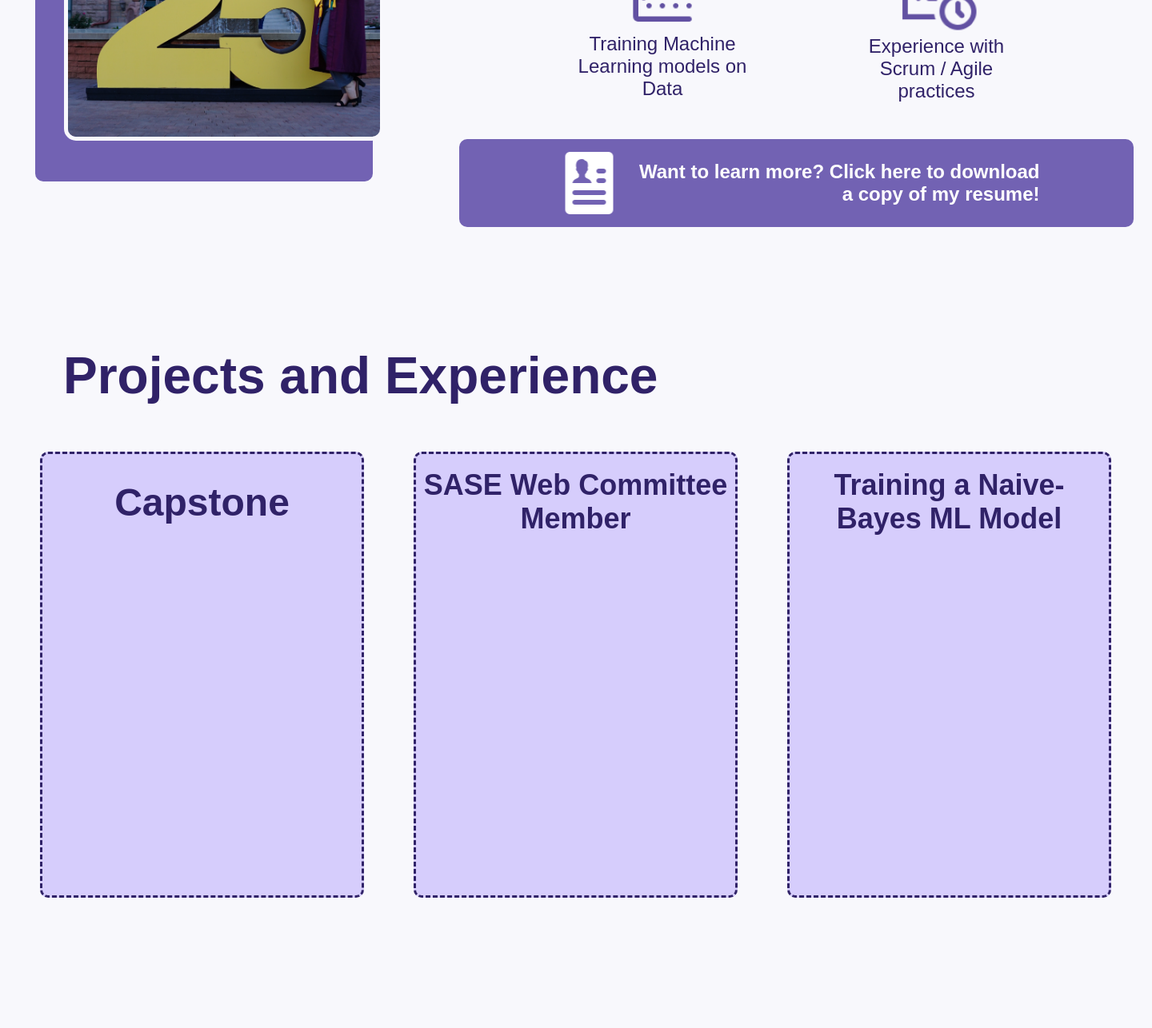
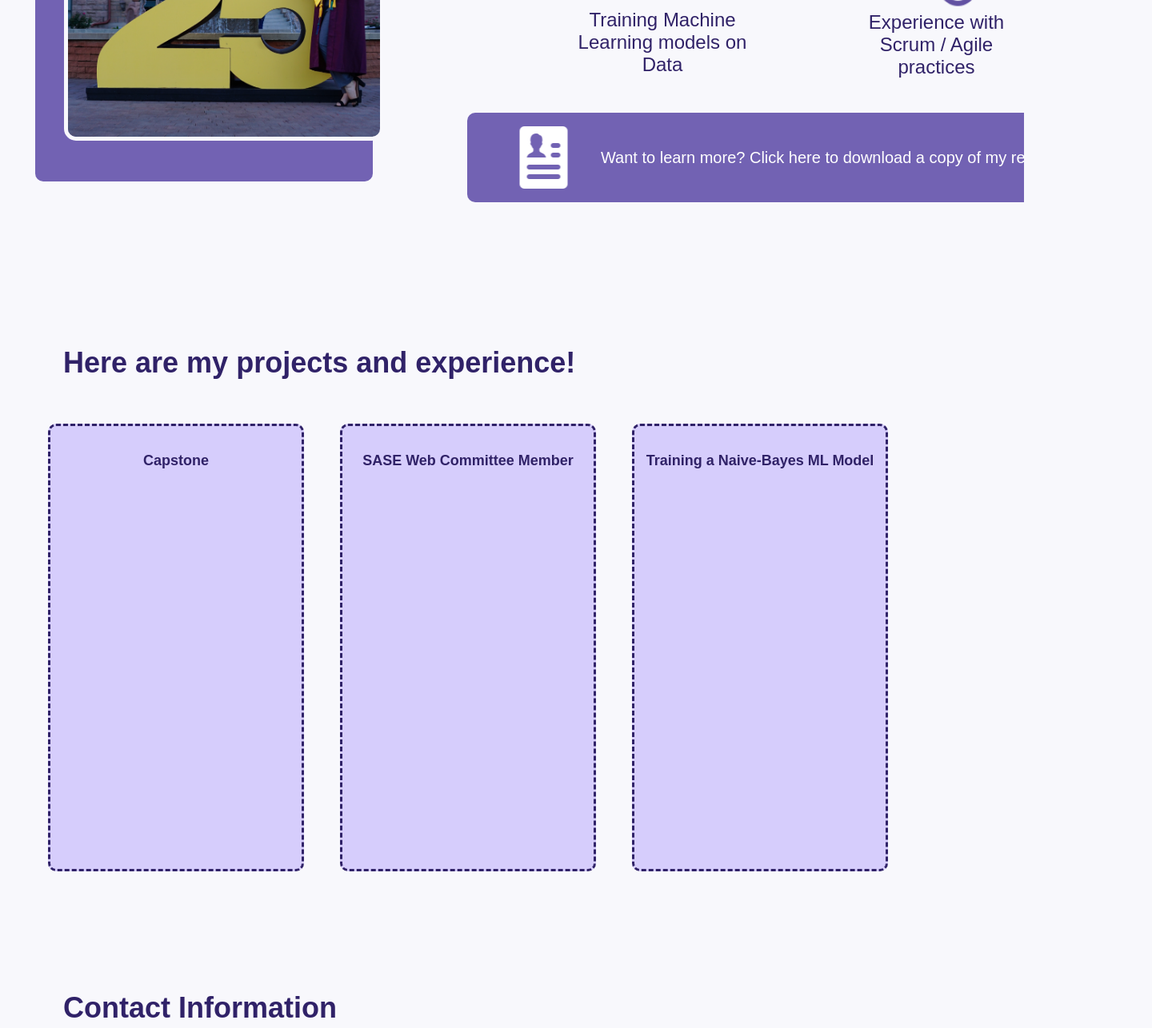
Before and after one commit to MDTea/madeleinne-portfolio, a React (Create React App) app: page / in a window 1280 px wide. Shown: the part 1505-2791 px from the top of the page at 80% size, 1440 px wide, since content can reach past the window. Built offline with nearby package versions, Linux system fonts and the light colour scheme; grey boxes are pictures that could not be loaded.

Commit message:
Fixed some formatting/css

```diff
--- a/src/App.css
+++ b/src/App.css
@@ -10,6 +10,7 @@ body, html, #root {
   background: #f8f8fc;
   font-family: Inter, sans-serif;
 }
+
 .App {
   text-align: center;
   font-family:Inter;
@@ -18,6 +19,31 @@ body, html, #root {
   background: #f8f8fc;
   color:#302268;
 }
+
+.main-text{
+  margin: 10px;
+  font-size: 36px;
+  font-weight: 500;
+}
+.main-text-bold{
+  margin: 10px;
+  font-size: 36px;
+  font-weight: 750;
+}
+
+.main-text-light-bold{
+  margin: 10px;
+  font-size: 26px;
+  color: #7262B3;
+  font-weight: 800;
+}
+
+.content-text{
+  margin: 10px;
+  font-size: 20px;
+  font-weight: 600;
+}
+
 .navbar{
   display: flex;
   flex-direction: row;
@@ -51,7 +77,7 @@ body, html, #root {
 }
 .window{
   background: #f8f8fc;
-  width: 1440px;
+  width: 100vw;
   height: 786px;
   position: absolute;
   left: 0px;
@@ -63,7 +89,7 @@ body, html, #root {
   gap: 0px;
   align-items: flex-start;
   justify-content: flex-start;
-  width: 1440px;
+  width: 100vw;
   position: absolute;
   left: 0px;
   top: 0px;
@@ -110,22 +136,19 @@ body, html, #root {
   top: 200px;
 }
 .my-name-is{
+  font-family: 'Inter-ExtraBold', sans-serif;
+  font-size: 3rem;
   margin: 10px;
   text-align: left;
-  font-size: 36px;
-  font-weight: 1000;
 }
 .ima-sw{
   margin: 10px;
-  font-size: 26px;
   color: #7262B3;
-  font-weight: 800;
+  font-family: 'Inter-ExtraBold', sans-serif;
+  font-size: 2rem;
 }
 .education{
   background: #f8f8fc;
-  /* border-style: solid; */
-  /* border-color: #000000; */
-  /* border-width: 1px; */
   align-self: stretch;
   flex-shrink: 0;
   height: 880px;
@@ -190,11 +213,12 @@ body, html, #root {
   display: flex;
   flex-direction: column;
   gap: 0px;
+  margin: 5px;
   align-items: center;
   justify-content: center;
   align-self: stretch;
   flex-shrink: 0;
-  height: 445px;
+  height: 100%;
   position: relative;
 }
 .frame-toptext{
@@ -353,35 +377,36 @@ body, html, #root {
   position: relative;
   align-self: stretch;
 }
-.frame-26 {
+.resume-button-div {
   background: #7262b3;
   border-radius: 10px;
-  padding: 7px 97px 7px 97px;
+  margin: 10px;
+  padding: 7px 50px 7px 50px;
   display: flex;
   flex-direction: row;
-  gap: 10px;
+  gap: 5px;
   align-items: center;
   justify-content: center;
   align-self: stretch;
   flex-shrink: 0;
-  height: 110px;
+  height: 14vh;
   position: relative;
 }
 .resume {
   flex-shrink: 0;
-  width: 90px;
-  height: 90px;
+  /* width: 90px; */
+  /* height: 90px; */
   position: relative;
   object-fit: cover;
 }
 .resume-button {
   color: #ffffff;
-  text-align: right;
+  text-align: center;
   font-family: "Inter-ExtraBold", sans-serif;
-  font-size: 24px;
-  font-weight: 800;
+  font-size: 20px;
+  font-weight: 400;
   position: relative;
-  width: 508px;
+  width: 100%;
 }
 .projects {
   background: #f8f8fc;
@@ -391,17 +416,18 @@ body, html, #root {
   position: relative;
   overflow: hidden;
 }
-.frame-11 {
+.project-list-div {
   display: flex;
   flex-direction: row;
-  gap: 62px;
+  gap: 45px;
+  margin: 10px;
   align-items: center;
-  justify-content: flex-start;
+  justify-content: center;
   position: absolute;
   left: 50px;
-  top: 220px;
+  top: 175px;
 }
-.frame-8 {
+.capstone-box {
   background: #d6cdfc;
   border-radius: 10px;
   border-style: dashed;
@@ -414,16 +440,16 @@ body, html, #root {
   align-items: center;
   justify-content: flex-start;
   flex-shrink: 0;
-  width: 405px;
-  height: 558px;
+  width: 25vw;
+  height: 70vh;
   position: relative;
 }
 .capstone {
   color: #302268;
   text-align: left;
   font-family: "Inter-ExtraBold", sans-serif;
-  font-size: 48px;
-  font-weight: 800;
+  font-size: 18px;
+  font-weight: 600;
   position: relative;
 }
 .vector-1 {
@@ -433,29 +459,29 @@ body, html, #root {
   position: relative;
   overflow: visible;
 }
-.frame-10 {
+.sase-box {
   background: #d6cdfc;
   border-radius: 10px;
   border-style: dashed;
   border-color: #302268;
   border-width: 3px;
-  padding: 18px 10px 18px 10px;
+  padding: 33px 58px 33px 58px;
   display: flex;
   flex-direction: column;
-  gap: 11px;
+  gap: 0px;
   align-items: center;
   justify-content: flex-start;
   flex-shrink: 0;
-  width: 405px;
-  height: 558px;
+  width: 25vw;
+  height: 70vh;
   position: relative;
 }
 .sase-web-committee-member {
   color: #302268;
   text-align: center;
   font-family: "Inter-ExtraBold", sans-serif;
-  font-size: 36px;
-  font-weight: 800;
+  font-size: 18px;
+  font-weight: 600;
   position: relative;
   width: 385px;
   height: 88px;
@@ -467,29 +493,29 @@ body, html, #root {
   position: relative;
   overflow: visible;
 }
-.frame-9 {
+.nb-model-box {
   background: #d6cdfc;
   border-radius: 10px;
   border-style: dashed;
   border-color: #302268;
   border-width: 3px;
-  padding: 18px 10px 18px 10px;
+  padding: 33px 58px 33px 58px;
   display: flex;
   flex-direction: column;
-  gap: 11px;
+  gap: 0px;
   align-items: center;
   justify-content: flex-start;
   flex-shrink: 0;
-  width: 405px;
-  height: 558px;
+  width: 25vw;
+  height: 70vh;
   position: relative;
 }
 .training-a-naive-bayes-ml-model {
   color: #302268;
   text-align: center;
   font-family: "Inter-ExtraBold", sans-serif;
-  font-size: 36px;
-  font-weight: 800;
+  font-size: 18px;
+  font-weight: 600;
   position: relative;
   width: 385px;
   height: 88px;
@@ -501,7 +527,7 @@ body, html, #root {
   position: relative;
   overflow: visible;
 }
-.frame-12 {
+.project-header {
   padding: 10px;
   display: flex;
   flex-direction: row;
@@ -516,35 +542,59 @@ body, html, #root {
   color: #302268;
   text-align: left;
   font-family: "Inter-ExtraBold", sans-serif;
-  font-size: 64px;
-  font-weight: 800;
+  font-size: 36px;
+  font-weight: 700;
   position: relative;
 }
 .contact {
   background: #f8f8fc;
-  padding: 4rem 2rem;
+  /* padding: 4rem 2rem; */
   text-align: center;
+  width: 100vw;
+  height: 100vh;
 }
 .contact-header {
-  max-width: 800px;
-  margin: 0 auto 4rem;
+  /* padding: 10px;
+  display: flex;
+  flex-direction: row;
+  gap: 10px;
+  align-items: center;
+  justify-content: center;
+  position: absolute;
+  left: 69px;
+  top: 78px; */
+  padding:10px;
+  display: flex;
+  width: 100%;
+  left: 69px;
+  position: relative;
+  flex-direction: column;
+
 }
 .contact-title {
-  font-family: 'Inter-ExtraBold', sans-serif;
-  font-size: 3rem;
   color: #302268;
-  margin-bottom: 0.5rem;
+  text-align: left;
+  font-family: "Inter-ExtraBold", sans-serif;
+  font-size: 36px;
+  font-weight: 700;
+  position: relative;
 }
 .contact-subtitle {
   font-family: 'Inter-ExtraBold', sans-serif;
   font-size: 2rem;
+  text-align: left;
   color: #7262b3;
 }
 .contact-cards {
   display: flex;
-  flex-wrap: wrap;
-  gap: 2rem;
   justify-content: center;
+  align-items: center;
+  text-align: center;
+  max-height: 100vh;
+  max-width: 100vw;
+  margin-right: -50%;
+  margin-top: 20px;
+  gap: 105px;
 }
 .contact-card {
   background: #f8f8fc;
--- a/src/App.js
+++ b/src/App.js
@@ -20,7 +20,7 @@ function App() {
             <img className="image-grad-photo" src="/images/2025Sign.JPG" alt="Madeleinne standing in front of a 2025 sign"/>
             <div className="education-text-content">
               <div className="asu-alumna">
-                <div className="asu-introduction">
+                <div className="content-text">
                   I am a proud Arizona State University (ASU) Alumna. It is with
                   great joy that I can provide the following skills to my next
                   project, including but not limited to:{" "}
@@ -66,7 +66,7 @@ function App() {
                   </div>
                 </div>
               </div>
-              <div className="frame-26">
+              <div className="resume-button-div">
                 <img className="resume" src="/images/resume0.png" />
                 <div className="resume-button">
                   Want to learn more? Click here to download a copy of my
@@ -77,35 +77,35 @@ function App() {
           </div>
           {/* EXPERIENCE */}
           <div className="projects">
-            <div className="frame-11">
-              <div className="frame-8">
+            <div className="project-list-div">
+              <div className="capstone-box">
                 <div className="capstone">Capstone </div>
                 <img className="vector-1" src="vector-10.svg" />
               </div>
-              <div className="frame-10">
+              <div className="sase-box">
                 <div className="sase-web-committee-member">
                   SASE Web Committee Member{" "}
                 </div>
                 <img className="vector-2" src="vector-20.svg" />
               </div>
-              <div className="frame-9">
+              <div className="nb-model-box">
                 <div className="training-a-naive-bayes-ml-model">
                   Training a Naive-Bayes ML Model{" "}
                 </div>
                 <img className="vector-3" src="vector-30.svg" />
               </div>
             </div>
-            <div className="frame-12">
+            <div className="project-header">
               <div className="projects-and-experience">
-                Projects and Experience{" "}
+                Here are my projects and experience!{" "}
               </div>
             </div>
           </div>
           {/* CONTACT */}
-          <section className="contact">
+          <div className="contact">
             <div className="contact-header">
-              <h2 className="contact-title">Contact Information</h2>
-              <p className="contact-subtitle">Let’s get in touch!</p>
+              <div className="contact-title">Contact Information</div>
+              <div className="contact-subtitle">Let’s get in touch!</div>
             </div>
             <div className="contact-cards">
               <div className="contact-card">
@@ -128,7 +128,8 @@ function App() {
                 </a>
               </div>
             </div>
-          </section>
+          </div>
+
         </div>
       </div>
       <nav className="navbar">
@@ -138,6 +139,7 @@ function App() {
         <div className="nav-item">Contact</div>
       </nav>
     </div>
+
   );
 }
 
--- a/src/dissect.js
+++ b/src/dissect.js
@@ -8,7 +8,7 @@
     <div className="contact-card">
       <img src="/images/email0.png" alt="Email icon" className="contact-icon" />
       <h3>Email</h3>
-      <a href="mailto:madeleinne.tan@gmail.com" className="contact-link">madeleinne.tan@gmail.com</a>
+      <a href="mailto:@gmail.com" className="contact-link">madeleinne.tan@gmail.com</a>
     </div>
 
     <div className="contact-card">
```
Also changed, not shown: public/images/image0.png, public/images/mdt-grad-image0.png.
